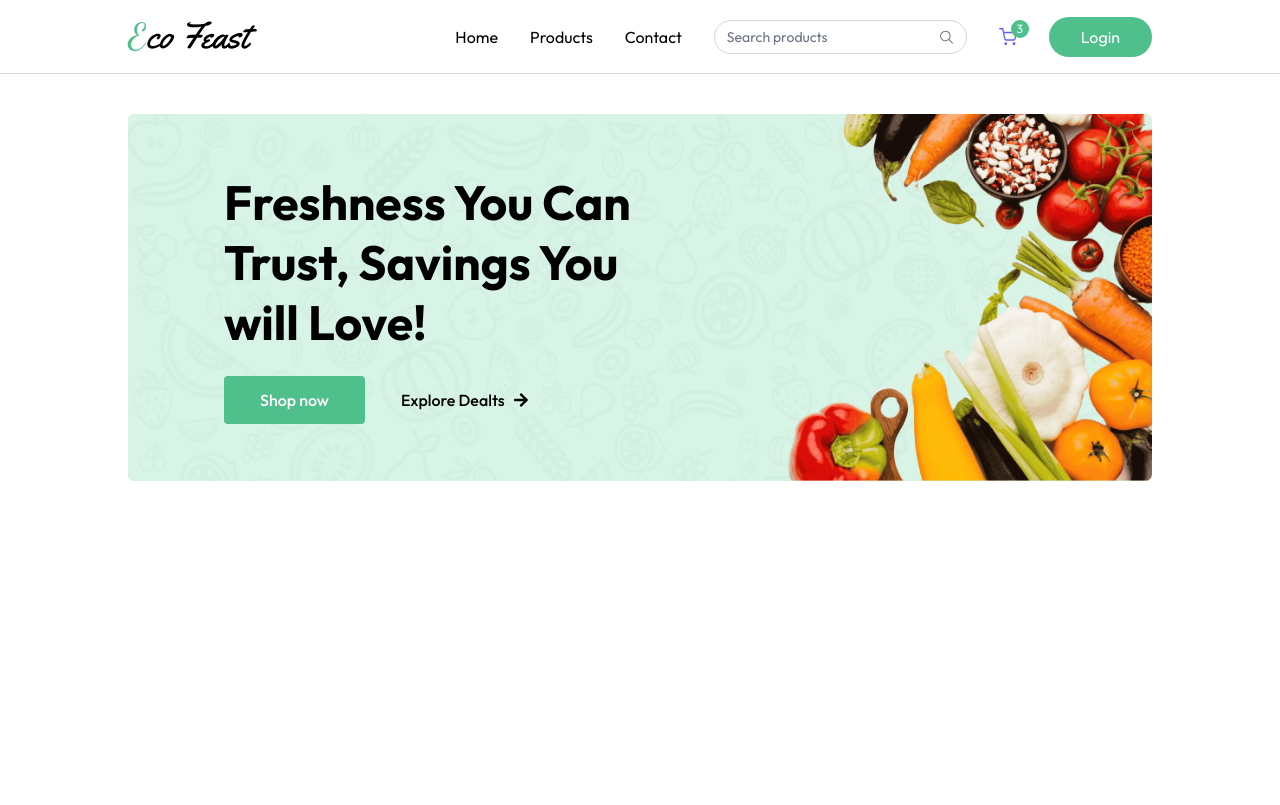
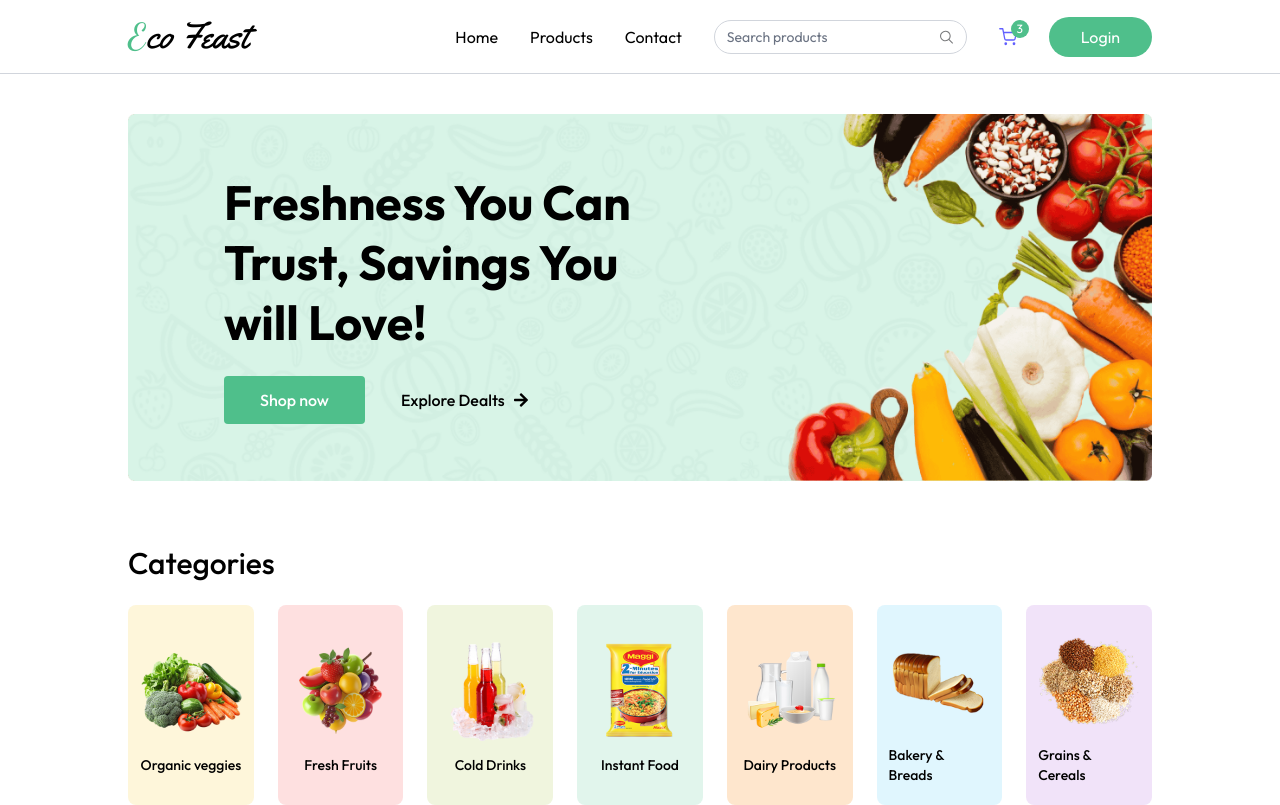
Before and after one commit to itz-Hiru/Eco-Feast-E-Commerce-Frontend, a React (Vite) app: page / in a window 1280 px wide. Built offline with nearby package versions, Linux system fonts and the light colour scheme.

Commit message:
Created categories

```diff
--- a/src/App.jsx
+++ b/src/App.jsx
@@ -1,6 +1,6 @@
 import React from "react";
-import Navbar from "./components/Navbar/Navbar";
-import Home from "./pages/Home/Home";
+import Navbar from "./components/Navbar.component";
+import Home from "./pages/Home.page";
 import { Route, Routes, useLocation } from "react-router-dom";
 
 const App = () => {
--- /dev/null
+++ b/src/components/Home/Categories.component.jsx
@@ -0,0 +1,34 @@
+import React from "react";
+import { categories } from "../../assets/assets";
+import { UseAppContext } from "../../context/AppContext";
+
+const Categories = () => {
+  const { navigate } = UseAppContext();
+  return (
+    <div className="mt-16">
+      <p className="text-2xl md:text-3xl font-medium">Categories</p>
+      <div className="grid grid-cols-2 sm:grid-cols-3 md:grid-cols-5 lg:grid-cols-6 xl:grid-cols-7 mt-6 gap-6">
+        {categories.map((category, index) => (
+          <div
+            key={index}
+            className="group cursor-pointer py-5 px-3 gap-2 rounded-lg  flex flex-col justify-center items-center"
+            style={{ backgroundColor: category.bgColor }}
+            onClick={() => {
+              navigate(`/products/${category.path.toLowerCase()}`);
+              scrollTo(0, 0)
+            }}
+          >
+            <img
+              src={category.image}
+              alt=""
+              className="group-hover:scale-108 transition max-w-28"
+            />
+            <p className="text-sm font-medium">{category.text}</p>
+          </div>
+        ))}
+      </div>
+    </div>
+  );
+};
+
+export default Categories;
--- a/src/components/Navbar/Navbar.jsx
+++ b/src/components/Navbar.component.jsx
@@ -1,7 +1,7 @@
 import React from "react";
 import { NavLink } from "react-router-dom";
-import { UseAppContext } from "../../context/AppContext";
-import { assets } from "../../assets/assets";
+import { UseAppContext } from "../context/AppContext";
+import { assets } from "../assets/assets";
 
 const Navbar = () => {
   const [open, setOpen] = React.useState(false);
--- /dev/null
+++ b/src/pages/Home.page.jsx
@@ -0,0 +1,14 @@
+import React from 'react'
+import HeroBanner from '../components/Home/HeroBanner.component'
+import Categories from '../components/Home/Categories.component'
+
+const Home = () => {
+  return (
+    <div className="mt-10">
+        <HeroBanner />
+        <Categories />
+    </div>
+  )
+}
+
+export default Home
--- a/src/pages/Home/Home.jsx
+++ /dev/null
@@ -1,12 +0,0 @@
-import React from 'react'
-import HeroBanner from '../../components/Hero/HeroBanner'
-
-const Home = () => {
-  return (
-    <div className="mt-10">
-        <HeroBanner />
-    </div>
-  )
-}
-
-export default Home
```
Also changed, not shown: src/components/Home/HeroBanner.component.jsx (renamed from src/components/Hero/HeroBanner.jsx).
